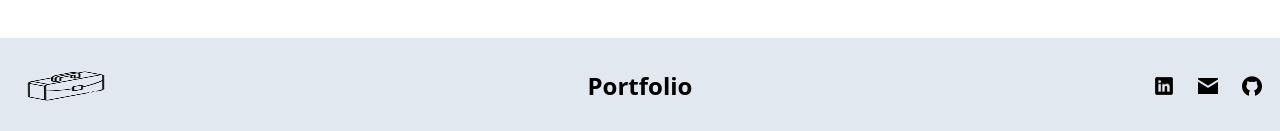
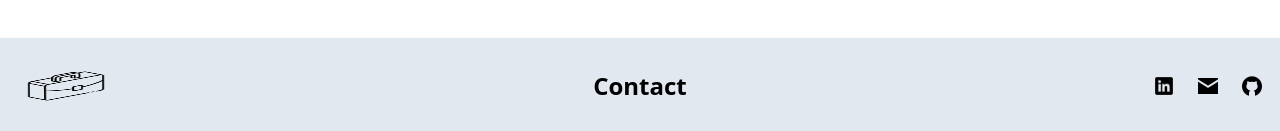
Before and after one commit to Moulay-E/portfolio, a Next.js app: page / in a window 1280 px wide. Shown: the part 1931-2062 px from the top of the page. Built offline with nearby package versions, Linux system fonts and the light colour scheme.

Commit message:
add contact txt to footer

```diff
--- a/src/component/Footer/Footer.jsx
+++ b/src/component/Footer/Footer.jsx
@@ -21,7 +21,7 @@ export default function Footer() {
             height={100}
           />
           <span className="self-center text-2xl font-semibold whitespace-nowrap dark:text-white">
-            Portfolio
+            Contact
           </span>
 
           <div className="flex mt-4 space-x-5 sm:justify-center sm:mt-0">
```
